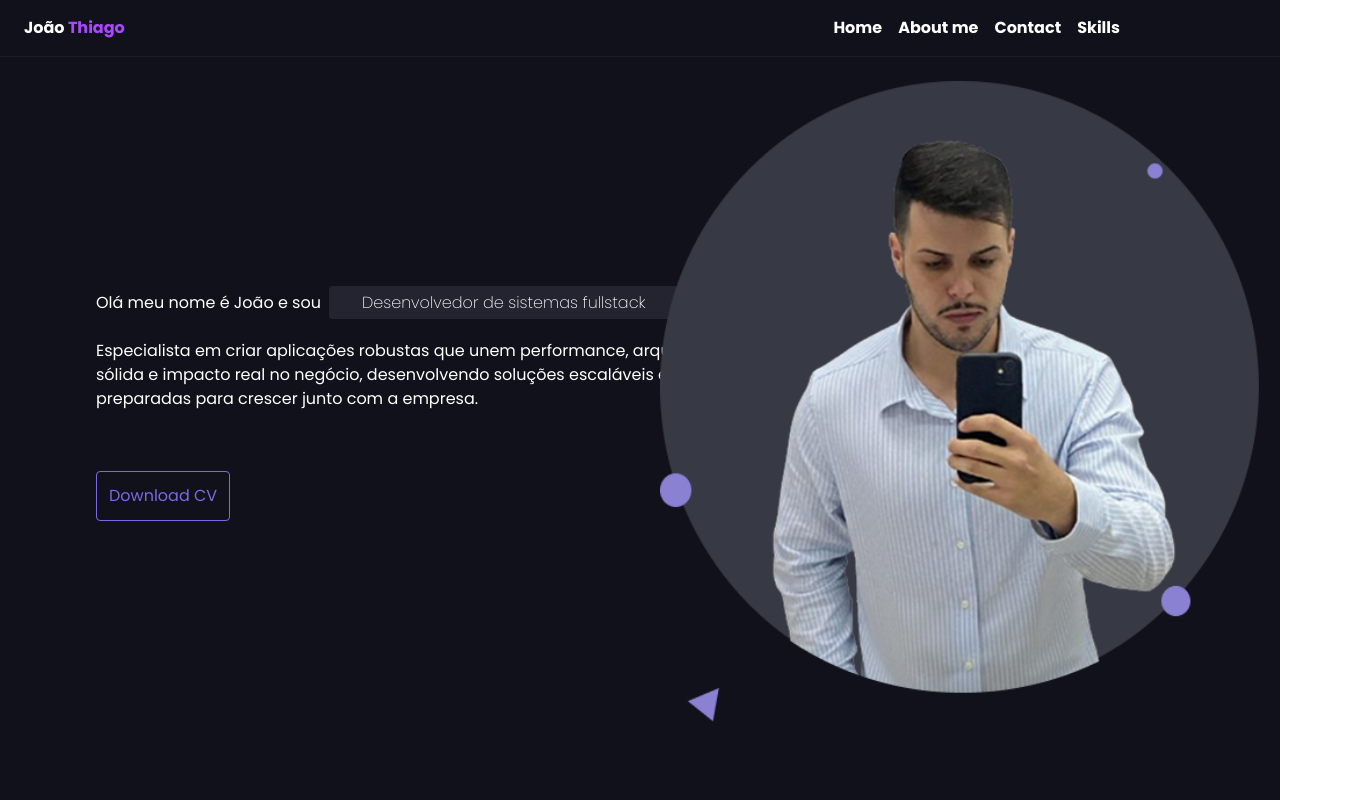
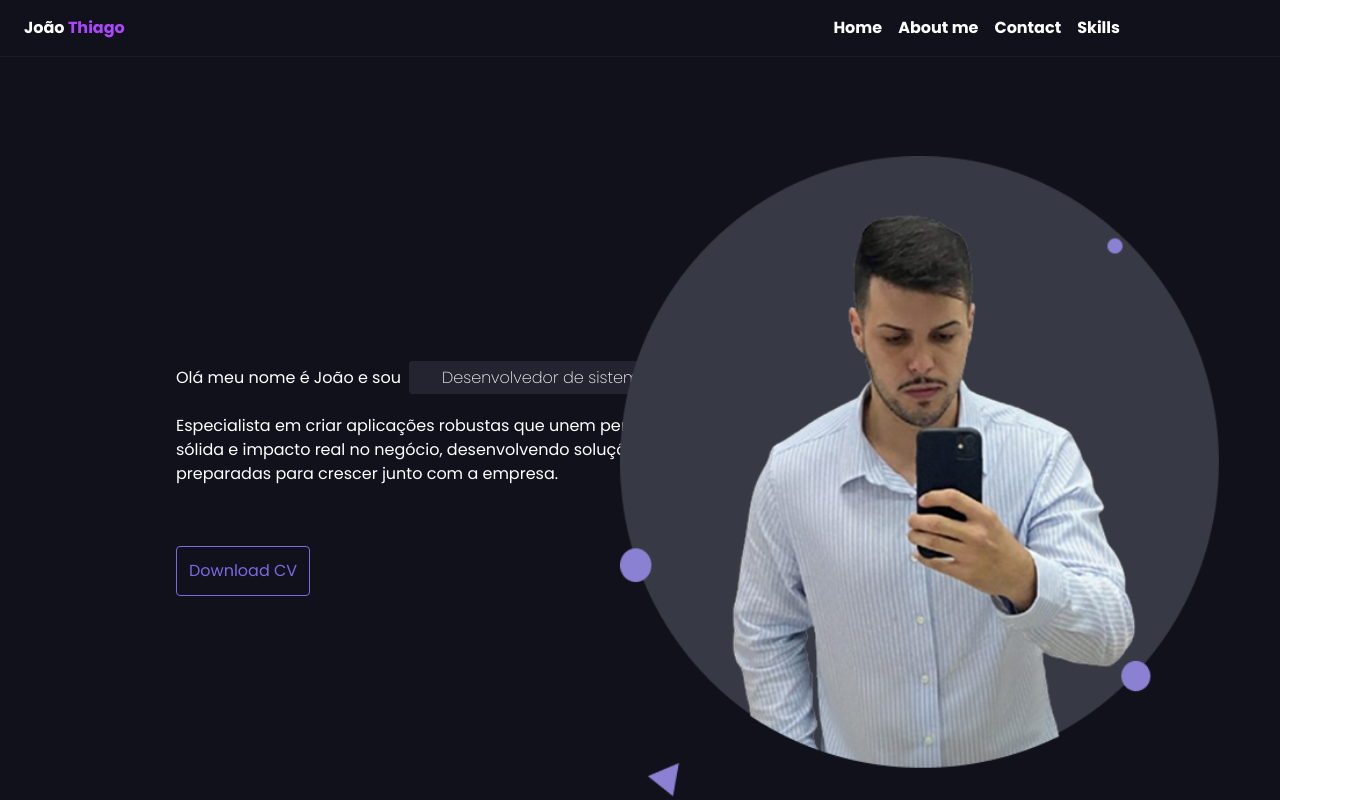
Before and after one commit to joaothiago63/Port, a React (Vite) app: page /home in a window 1280 px wide. Shown: the top 800 px of the page, 1360 px wide, since content can reach past the window. Built offline with nearby package versions, Linux system fonts and the light colour scheme.

Commit message:
:sparkles: feat: crated scroll screen

```diff
--- a/src/App.tsx
+++ b/src/App.tsx
@@ -1,13 +1,24 @@
 import Home from './pages/home'
 import Layout from './Layouts/Layout'
+import AboutMe from './pages/aboutMe'
 
 function App() {
 
   return (
     <Layout>
-      <Home />
+      <ComponentsFactory />
     </Layout>
   )
 }
 
+
+function ComponentsFactory({ isMobile = false }: { isMobile?: boolean }) {
+  return (
+    <>
+      <Home isMobile={isMobile} />
+      <AboutMe isMobile={isMobile} />
+    </>
+  );
+}
+
 export default App
--- a/src/Layouts/Navbar.tsx
+++ b/src/Layouts/Navbar.tsx
@@ -38,7 +38,7 @@ function Navbar({ children }: props) {
     if (!isMobile) {
         return (
             <>
-                <div className="mb-2">
+                <nav className="mb-2 fixed top-0 right-0 left-0">
                     <div className="h-14 py-4 flex w-full justify-between">
                         <div className="px-6">
                             <span className="font-bold">João</span>
@@ -46,16 +46,18 @@ function Navbar({ children }: props) {
                         </div>
                         <div className="flex justify-end">
                             <div className="flex gap-4 mx-40">
-                                <a href="#" className="font-bold">Home</a>
-                                <a href="#" className="font-bold">About me</a>
+                                <a href="#home" className="font-bold">Home</a>
+                                <a href="#about" className="font-bold">About me</a>
                                 <a href="#" className="font-bold">Contact</a>
                                 <a href="#" className="font-bold">Skills</a>
                             </div>
                         </div>
                     </div>
                     <hr className="border-t border-gray-800 opacity-50" />
+                </nav>
+                <div className="p-20">
+                    {component}
                 </div>
-                {component}
             </>
         )
     }
--- a/src/pages/aboutMe.tsx
+++ b/src/pages/aboutMe.tsx
@@ -6,7 +6,7 @@ interface props {
 function AboutMe({ isMobile }: props) {
     if (!isMobile)
         return (
-            <div className="space-y-20 p-20 flex flex-col">
+            <section id="about" className="space-y-20 px-20 pb-20 pt-60 flex flex-col h-screen">
                 <label className="text-5xl font-bold">Sobre mim</label>
                 <span className="w-300">Desenvolvo sistemas web completos para empresas que precisam de tecnologia confiável
                     e bem estruturada.
@@ -17,11 +17,11 @@ function AboutMe({ isMobile }: props) {
                     Meu compromisso é entregar projetos com qualidade técnica, clareza na comunicação
                     e foco em resultado.
                     Vamos transformar sua ideia em uma solução profissional.</span>
-            </div>
+            </section>
         )
 
     return (
-        <div className="space-y-20 p-10 flex flex-col">
+        <div className="space-y-20 p-10 flex flex-col h-screen">
             <label className="text-5xl font-bold">Sobre mim</label>
             <span>Desenvolvo sistemas web completos para empresas que precisam de tecnologia confiável
                 e bem estruturada.
--- a/src/pages/home.tsx
+++ b/src/pages/home.tsx
@@ -10,7 +10,7 @@ function Home({ isMobile }: props) {
 
     if (!isMobile) {
         return (
-            <div>
+            <section id="home" className="h-screen pt-15">
                 <div className="grid grid-cols-2 h-170">
                     <div className="flex items-center p-4">
                         <div className="px-20 min-w-200">
@@ -33,7 +33,7 @@ function Home({ isMobile }: props) {
                         <img src={profile} className="w-150 min-w-150" />
                     </div>
                 </div>
-            </div>
+            </section>
         )
     }
 
```
